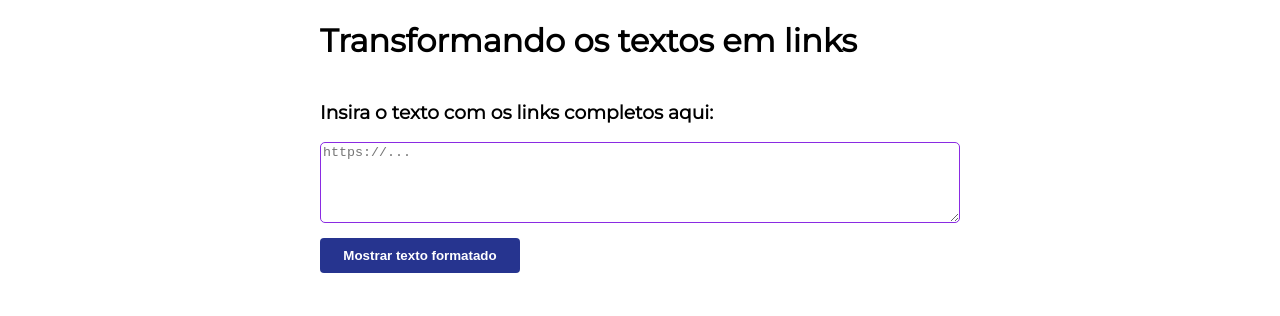
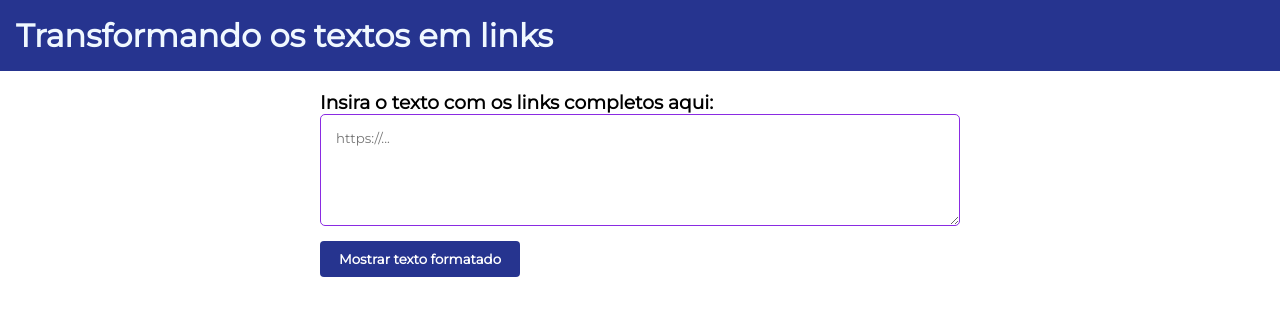
Before and after one commit to laurourbano/textarea, a plain HTML site: page index.html in a window 1280 px wide. Drawn offline with Linux system fonts and the light colour scheme.

Commit message:
aperfeiçoando o link

```diff
--- a/index.html
+++ b/index.html
@@ -13,12 +13,13 @@
   <link href="https://fonts.googleapis.com/css2?family=Montserrat:wght@400&amp;display=swap" rel="stylesheet">
 </head>
 <body>
-  <span><h1>Transformando os textos em links</h1></span>
-  <h3>Insira o texto com os links completos aqui: </h3>
-  <textarea id="conteudo" rows="5" cols="40" placeholder="https://..."></textarea>
-  <button onclick="salvarConteudo()">Mostrar texto formatado</button>
-  <div id="resultado"></div>
-
+  <h1>Transformando os textos em links</h1>
+  <div class="container">
+    <h3>Insira o texto com os links completos aqui: </h3>
+    <textarea id="conteudo" rows="5" cols="40" placeholder="https://..."></textarea>
+    <button onclick="salvarConteudo()">Mostrar texto formatado</button>
+    <div id="resultado"></div>
+  </div>
   <!-- -->
   <script src="./main.js" defer></script>
 </body>
--- a/style.css
+++ b/style.css
@@ -1,15 +1,29 @@
-body{
+*{
+    padding: 0;
+    margin: 0;
+    box-sizing: border-box;
+    font-family: 'Montserrat'
+}
+
+.container{
     width: 50%;
     display: flex;
     justify-content: center;
     flex-direction: column;
     margin: 0 auto;
-    font-family: 'Montserrat'}
-
+}
+h1{
+    display: block;
+    color: aliceblue;
+    padding: 16px;
+    background-color: #26348f;
+    margin-bottom: 20px;
+}
 textarea{
     margin-bottom: 15px;
     border: 1px solid blueviolet;
     border-radius: 5px;
+    padding: 15px;
 }
 
 button{
@@ -31,12 +45,14 @@ button:hover{
 }
 
 .links{
+    width: max-content;
     display: block;
     margin: 20px 0;
     border-radius: 10px;
     color: #26348f;
     text-decoration: none;
     padding: 10px;
+    border: 1px dashed blue;
     box-shadow: rgba(50, 50, 93, 0.25) 0px 30px 60px -12px, rgba(0, 0, 0, 0.3) 0px 18px 36px -18px;
 }
 .links:hover{
```
